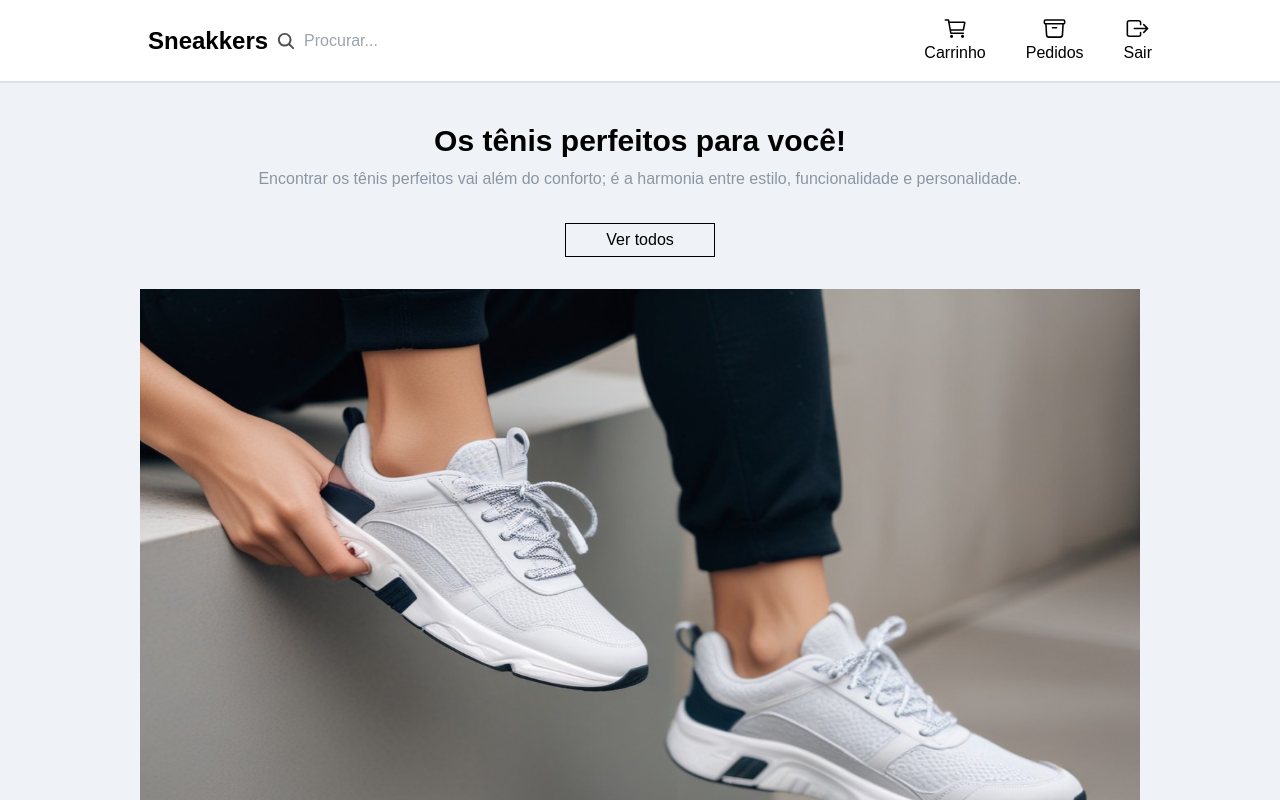
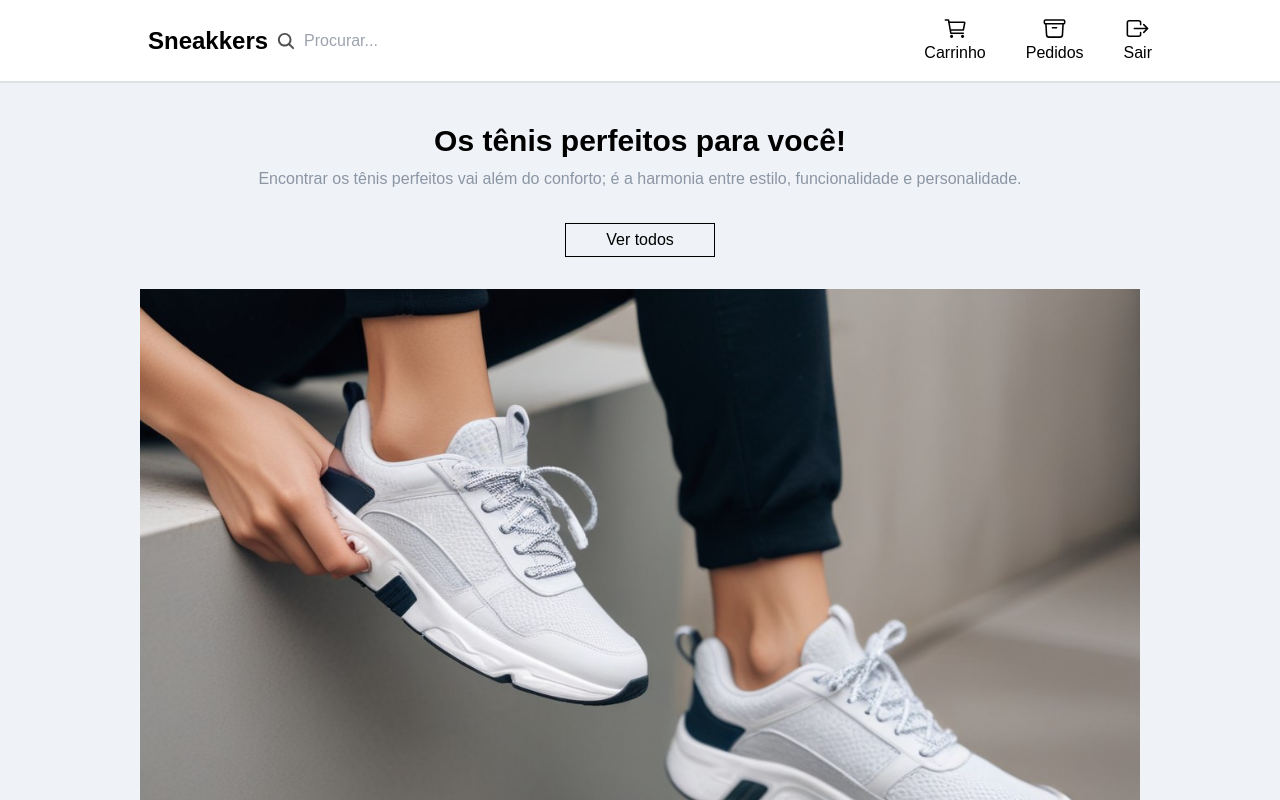
Before and after one commit to MatheusSCristo/ecommerce-front, a Next.js app: page / in a window 1280 px wide. Shown: the top 800 px of the page. Built offline with nearby package versions, Linux system fonts and the light colour scheme; no server answers; a web font is replaced by a local one.

Commit message:
refact:minor changes

```diff
--- a/src/app/(pages)/admin/product/Category/Images/index.tsx
+++ b/src/app/(pages)/admin/product/Category/Images/index.tsx
@@ -32,7 +32,7 @@ const Images = ({image,images,setImages,index}:propsType) => {
         src={URL.createObjectURL(image)}
         alt="Imagem do produto"
         fill
-        className="object-contain hover:scale-[1.2]"
+        className={`object-contain ${index !==0 && "hover:scale-[1.2]"}`}
         onClick={() => handleChangePrimaryImage(index)}
       />
       <span className="absolute text-xl right-2 top-2 cursor-pointer" onClick={handleRemoveImage}>X</span>
--- a/src/app/components/FirstBox/index.tsx
+++ b/src/app/components/FirstBox/index.tsx
@@ -21,7 +21,7 @@ const PrimaryBox = () => {
           src={"/images/bannerImage.jpeg"}
           alt="Tênis"
           fill
-          className="object-fit"
+          className="object-cover"
         />
       </div>
     </section>
--- a/src/app/components/SecondBox/Sneakers/index.tsx
+++ b/src/app/components/SecondBox/Sneakers/index.tsx
@@ -16,7 +16,7 @@ const Sneakers = () => {
               src={product.imagesUrl[0] || "/images/productImage.png"}
               alt="product"
               fill
-              className="object-contain "
+              className="object-cover"
             />
           </div>
         </Link>
```
